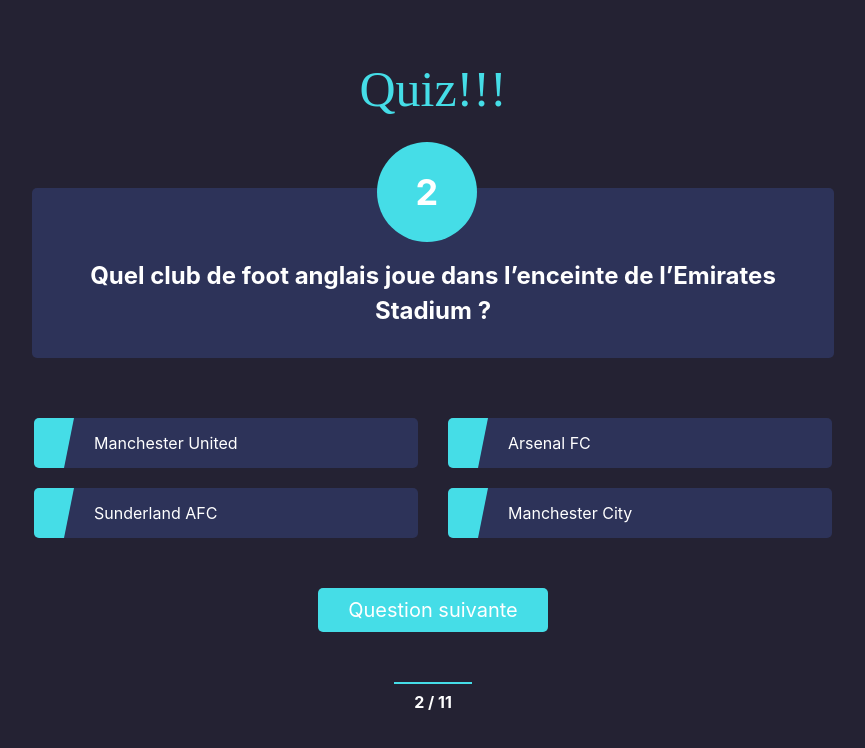
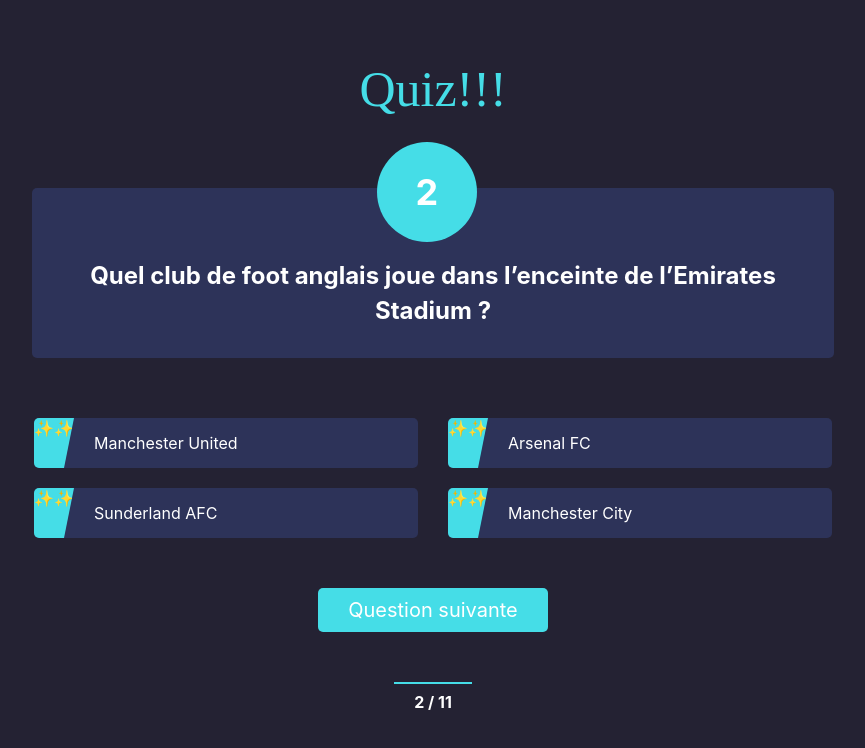
Before and after one commit to ahmedKhaireddine/Quiz-front-end, a React (Create React App) app: page / in a window 1280 px wide. Shown: the top 748 px of the page, without its empty margins (207-1072 px from the left). Built offline with nearby package versions, Linux system fonts and the light colour scheme; the HTML template or start-up script is replaced by a standard one; a web font is replaced by a local one.

Commit message:
Improve the style of the choice list

```diff
--- a/src/components/quiz-interface/core/ChoiceList.jsx
+++ b/src/components/quiz-interface/core/ChoiceList.jsx
@@ -1,94 +1,17 @@
 import React from "react"
 
-import { ListItems, Item } from "../../../styles/ChoiceListStyled"
+import { Item, ListItems, Polygon, Text } from "../../../styles/ChoiceListStyled"
 
 const ChoiceList = (props) => {
-
   const { choices } = props
-
-
-  // Fonction qui permet de sélectionner/désélectionner une réponse
-
-  // ----------Première méthode-----------------
-
-  // const answers = document.querySelectorAll(".answer")
-
-  // let indexAnswer = 0
-
-  // answers.forEach(answer => {
-
-  //   answer.addEventListener("click", () => {
-
-  //     // if (answer.classList.contains("checked")) {
-  //     //   return
-  //     // } else {
-  //     //   answer.classList.add("checked")
-  //     // }
-
-  //         // answer.classList.toggle("checked")
-
-  //     indexAnswer = answer.getAttribute("id")
-  //     console.log("id de la réponse:", indexAnswer)
-
-  //     let i = 0
-
-  //     for (i; i < answers.length; i++) {
-  //       if (answers[i].getAttribute("checked")) {
-  //         answers[i].classList.remove("checked")
-  //       }
-  //     }
-
-  //   })
-
-  // })
-
-  // const choicesItemsJsx = choices.map(({id, value, weight}, index) => {
-  //   return <li
-  //     className="answer"
-  //     id={id}
-  //     key={index}
-  //     onClick={() => {}}
-  //   >{value}</li>
-  // })
-
-
-  // ----------Deuxième méthode-----------------
-
-  // const answers = document.querySelectorAll(".reponse")
-
-  // let indexAnswer = 0
-
-  // answers.forEach(answer => {
-
-  //   answer.addEventListener("click", () => {
-
-  //     indexAnswer = answer.getAttribute("placeholder")
-
-  //     console.log(indexAnswer)
-
-  //   })
-
-  // })
 
   const choicesItemsJsx = choices.map(({id, value, weight}, index) => {
     return <Item
       key={index}
       onClick={() => {}}
     >
-      <span></span>
-      {/* <label htmlFor="ok">
-        <input
-          className="reponse"
-          name="ok"
-          type="checkbox"
-          id={id}
-          placeholder={value}
-          onClick={() => {}}
-        >
-          {value}
-        </input>
-      </label> */}
-      <p>{value}</p>
+      <Polygon>✨✨</Polygon>
+      <Text>{value}</Text>
     </Item>
   })
 
--- a/src/styles/ChoiceListStyled.js
+++ b/src/styles/ChoiceListStyled.js
@@ -25,8 +25,9 @@ export const Item = styled.li`
   &:nth-child(2n+1) {
     margin-right: 15px;
   }
+`
 
-  & span {
+export const Polygon = styled.span`
   display: inline-block;
   width: 40px;
   height: 50px;
@@ -34,9 +35,8 @@ export const Item = styled.li`
   clip-path: polygon(0 0, 100% 0%, 75% 100%, 0% 100%);
   border-top-left-radius: 5px;
   border-bottom-left-radius: 5px;
-  }
+`
 
-  & p {
+export const Text = styled.p`
   margin-left: 20px;
-  }
 `
```
Lines whose indentation alone changed are shown as unchanged.
